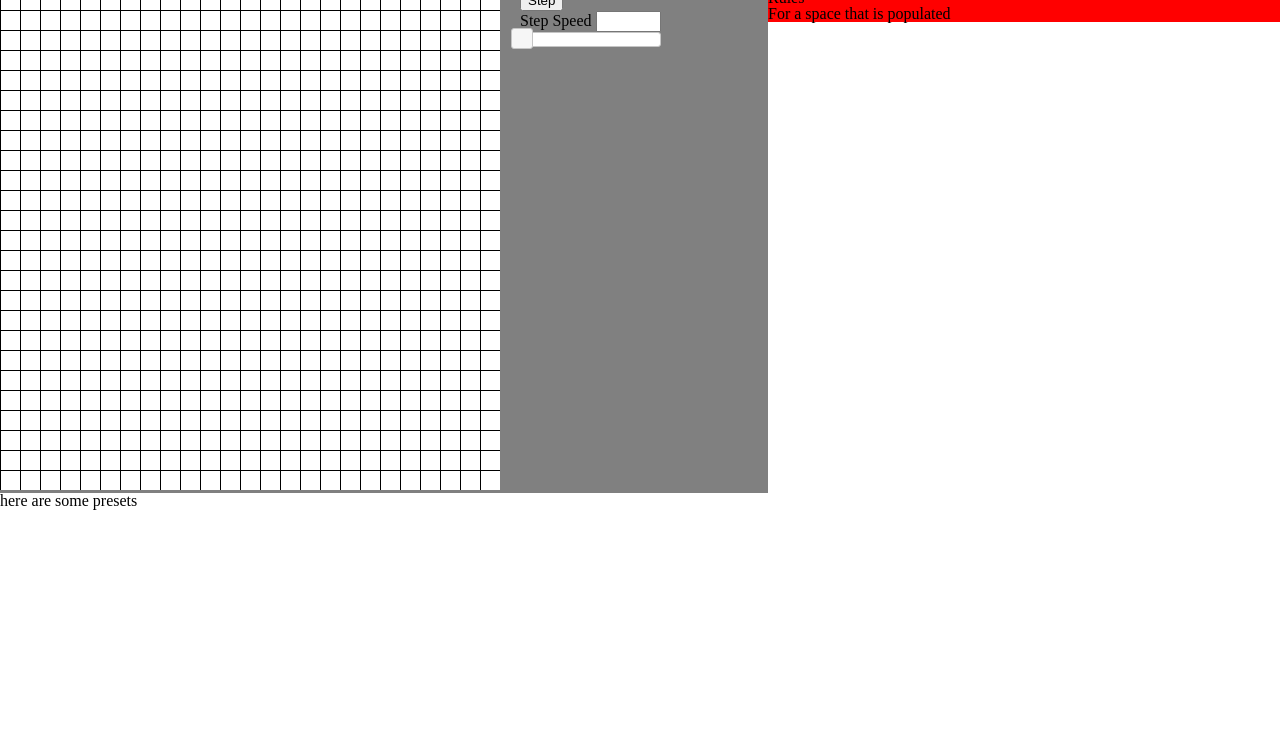
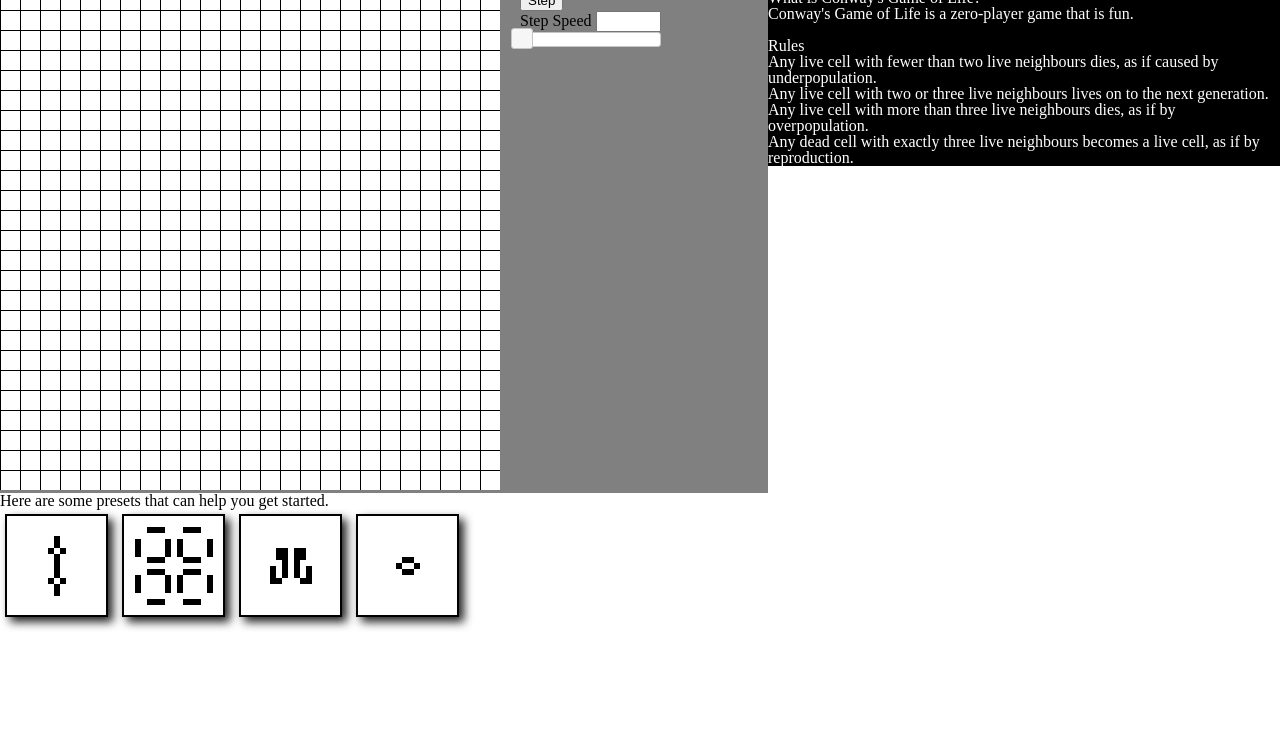
Before and after one commit to Tailstar/Conways-Game-of-Life, a plain HTML site: page index.html in a window 1280 px wide. Shown: the part 50-800 px from the top of the page. Drawn offline with Linux system fonts and the light colour scheme.

Commit message:
Added usable presets

```diff
--- a/assets/css/main.css
+++ b/assets/css/main.css
@@ -94,7 +94,11 @@ body {
 #information {
     width: 40%;
     margin-left: 60%;
-    background-color: red;
+    background-color: black;
+}
+
+#information * {
+    color: #FFFFFF;
 }
 
 #presets {
@@ -138,3 +142,21 @@ body {
         display: none
     }
 }
+
+.square {
+    margin: 5px 5px 5px 5px;
+    border: 2px solid #000000;
+    -webkit-filter: drop-shadow(5px 5px 5px #222);
+    filter: drop-shadow(5px 5px 5px #222);
+}
+
+.square:hover {
+    -webkit-filter: drop-shadow(0px 0px 0px #222);
+    filter: drop-shadow(0px 0px 0px #222);
+    cursor: pointer;
+}
+
+.square:active {
+    cursor: auto;
+    border: 2px solid #00FF00;
+}
--- a/index.html
+++ b/index.html
@@ -51,8 +51,15 @@
         <div id="information">
             <div id="container">
                 <div class="content">
+                    <h2>What is Conway's Game of Life?</h2>
+                    <p>Conway's Game of Life is a zero-player game that is fun.</p><br>
                     <h2>Rules</h2>
-                    <p>For a space that is populated</p>
+                    <ol>
+                        <li>Any live cell with fewer than two live neighbours dies, as if caused by underpopulation.</li>
+                        <li>Any live cell with two or three live neighbours lives on to the next generation.</li>
+                        <li>Any live cell with more than three live neighbours dies, as if by overpopulation.</li>
+                        <li>Any dead cell with exactly three live neighbours becomes a live cell, as if by reproduction.</li>
+                    </ol>
                 </div>
             </div>
             <!--
@@ -62,7 +69,11 @@
             -->
         </div>
         <div id="presets">
-            <p>here are some presets</p>
+            <p>Here are some presets that can help you get started.</p>
+            <img class="square" src="assets/images/pentadecathlon.png" onmousedown="pentadecathlon()">
+            <img class="square" src="assets/images/pulsar.png" onmousedown="pulsar()">
+            <img class="square" src="assets/images/tumbler.png" onmousedown="tumbler()">
+            <img class="square" src="assets/images/stills.png" onmousedown="stills()">
         </div>
         <!-- Scripts -->
         <script src="assets/js/jquery-3.2.1.min.js"></script>
```
Also changed, not shown: assets/images/pentadecathlon.png (added), assets/images/pulsar.png (added), assets/images/stills.png (added), assets/images/tumbler.png (added).
